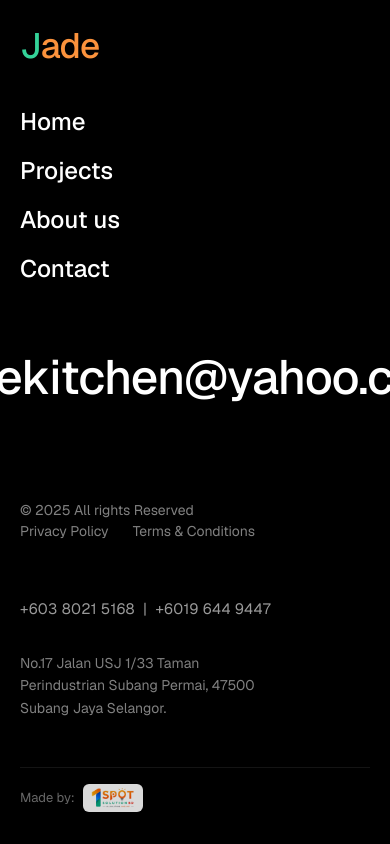
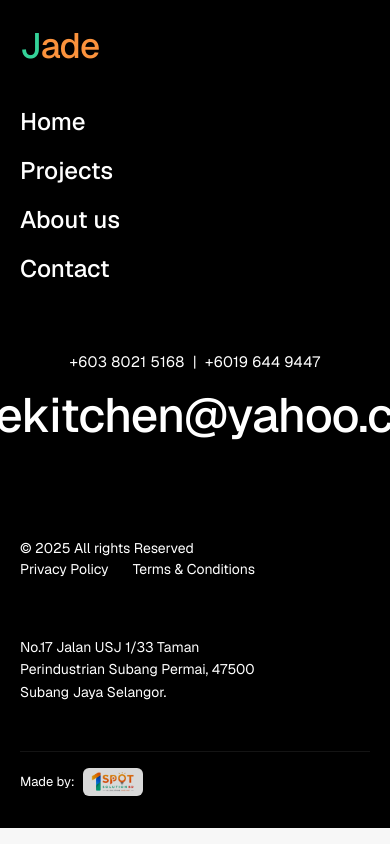
Before and after one commit to omarfaruk16/Jade, a Next.js app in the folder frontend/: page /contact in a window 390 px wide. Shown: the part 2118-2962 px from the top of the page. Built offline with nearby package versions, Linux system fonts and the light colour scheme; no server answers.

Commit message:
style: move phone numbers to email section and make all footer text white

```diff
--- a/frontend/src/components/layout/Footer.module.css
+++ b/frontend/src/components/layout/Footer.module.css
@@ -34,7 +34,7 @@
 .gridRow.bottom {
   align-items: flex-end;
   font-size: 14px;
-  color: rgba(255, 255, 255, 0.5);
+  color: #ffffff;
   margin-top: 2rem;
 }
 
@@ -87,7 +87,7 @@
   font-weight: 400;
   line-height: 1.35em;
   letter-spacing: -0.04em;
-  color: rgba(255, 255, 255, 0.85);
+  color: #ffffff;
   margin: 0;
   max-width: 350px;
 }
@@ -129,13 +129,16 @@
 .phoneNumbers {
   font-size: 15px;
   font-weight: 400;
-  color: rgba(255, 255, 255, 0.6);
+  color: #ffffff;
   letter-spacing: 0.02em;
   margin: 0;
 }
 
 .emailContainer {
   display: flex;
+  flex-direction: column;
+  align-items: center;
+  gap: 1rem;
   justify-content: center;
   width: 100%;
   margin: 2rem 0;
@@ -164,7 +167,7 @@
 }
 
 .policyLinks a {
-  color: rgba(255, 255, 255, 0.5);
+  color: #ffffff;
   text-decoration: none;
   transition: color 0.2s ease;
 }
@@ -180,7 +183,7 @@
 .address {
   text-align: center;
   line-height: 1.6;
-  color: rgba(255, 255, 255, 0.5);
+  color: #ffffff;
 }
 
 .address p {
@@ -306,7 +309,7 @@
   align-items: center;
   gap: 12px;
   font-size: 14px;
-  color: rgba(255, 255, 255, 0.4);
+  color: #ffffff;
 }
 
 .devLogoLink {
--- a/frontend/src/components/layout/Footer.tsx
+++ b/frontend/src/components/layout/Footer.tsx
@@ -45,6 +45,7 @@ export default function Footer() {
 
         {/* MIDDLE EMAIL ROW */}
         <div className={styles.emailContainer}>
+          <p className={styles.phoneNumbers}>+603 8021 5168 &nbsp;|&nbsp; +6019 644 9447</p>
           <a href="mailto:jadekitchen@yahoo.com" className={styles.emailText}>
             <ScaleBlur text="jadekitchen@yahoo.com" className={styles.emailBlur} />
           </a>
@@ -62,7 +63,6 @@ export default function Footer() {
 
           <div className={styles.colRightBottom}>
             <div className={styles.addressSection}>
-              <p className={styles.phoneNumbers} style={{ marginBottom: '2rem' }}>+603 8021 5168 &nbsp;|&nbsp; +6019 644 9447</p>
               <div className={styles.address}>
                 <p>No.17 Jalan USJ 1/33 Taman</p>
                 <p>Perindustrian Subang Permai, 47500</p>
```
